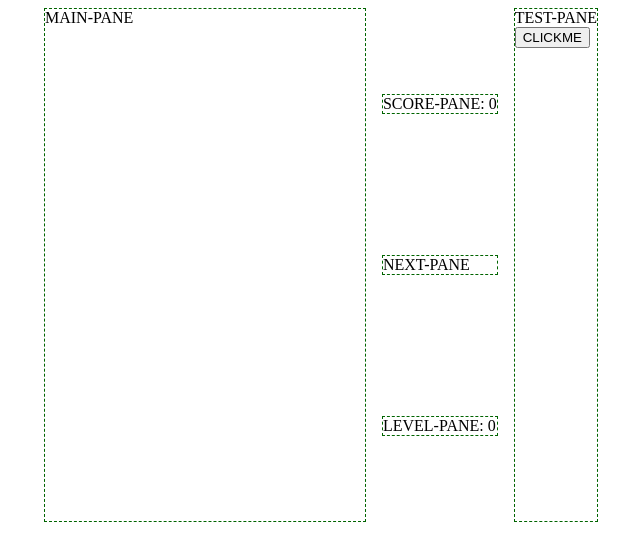
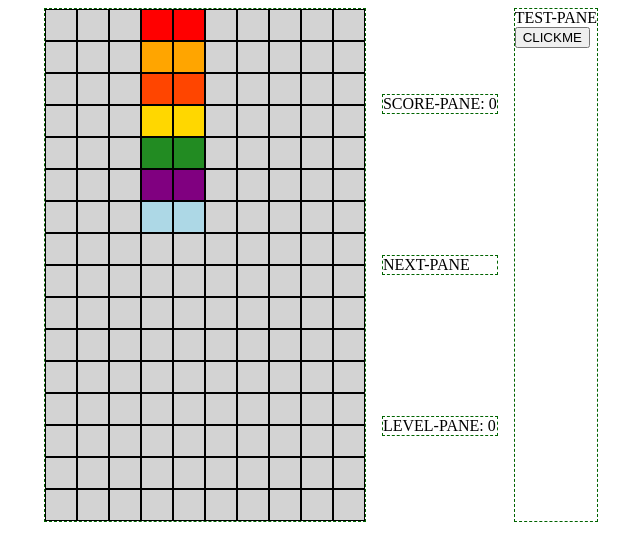
Before and after one commit to flntzr/tetrjs, a React app: page / in a window 1280 px wide. Shown: the top 560 px of the page, without its empty margins (319-959 px from the left). Built offline with nearby package versions, Linux system fonts and the light colour scheme.

Commit message:
Add blocks to main pane and color them depending on their type

```diff
--- a/App.jsx
+++ b/App.jsx
@@ -1,4 +1,5 @@
 import React from 'react';
+import GridBlock from './Block.jsx';
 
 class App extends React.Component {
    render() {
@@ -17,13 +18,13 @@ class GameScene extends React.Component {
             score: 0,
             level: 0,
             grid: [
-                0, 0, 0, 0, 0, 0, 0, 0, 0, 0,
-                0, 0, 0, 0, 0, 0, 0, 0, 0, 0,
-                0, 0, 0, 0, 0, 0, 0, 0, 0, 0,
-                0, 0, 0, 0, 0, 0, 0, 0, 0, 0,
-                0, 0, 0, 0, 0, 0, 0, 0, 0, 0,
-                0, 0, 0, 0, 0, 0, 0, 0, 0, 0,
-                0, 0, 0, 0, 0, 0, 0, 0, 0, 0,
+                0, 0, 0, 1, 1, 0, 0, 0, 0, 0,
+                0, 0, 0, 2, 2, 0, 0, 0, 0, 0,
+                0, 0, 0, 3, 3, 0, 0, 0, 0, 0,
+                0, 0, 0, 4, 4, 0, 0, 0, 0, 0,
+                0, 0, 0, 5, 5, 0, 0, 0, 0, 0,
+                0, 0, 0, 6, 6, 0, 0, 0, 0, 0,
+                0, 0, 0, 7, 7, 0, 0, 0, 0, 0,
                 0, 0, 0, 0, 0, 0, 0, 0, 0, 0,
                 0, 0, 0, 0, 0, 0, 0, 0, 0, 0,
                 0, 0, 0, 0, 0, 0, 0, 0, 0, 0,
@@ -40,7 +41,7 @@ class GameScene extends React.Component {
     render() {
         return (
             <div id="tetrjs-container">
-                <MainPane/>
+                <MainPane grid={this.state.grid}/>
                 <div id="info-group">
                     <ScorePane score={this.state.score}/>
                     <NextPane/>
@@ -81,9 +82,13 @@ class TestPane extends React.Component {
 
 class MainPane extends React.Component {
     render() {
+        let blocks = [];
+        for (let typeNum of this.props.grid) {
+            blocks.push(<GridBlock typeNum={typeNum}/>);
+        }
         return (
             <div id="main-pane" class="pane">
-                MAIN-PANE
+                {blocks}
             </div>
         );
     }
--- /dev/null
+++ b/Block.jsx
@@ -0,0 +1,23 @@
+import React from 'react';
+
+var ColorsEnum = Object.freeze([
+    "block-blank",
+    "block-a",
+    "block-b",
+    "block-c",
+    "block-d",
+    "block-e",
+    "block-f",
+    "block-g"
+
+]);
+
+export default class GridBlock extends React.Component {
+    render() {
+        let blockClass =  ColorsEnum[this.props.typeNum];
+        return (
+            <div class={"grid-block " + blockClass}>
+            </div>
+        );
+    }
+}
--- a/main.scss
+++ b/main.scss
@@ -14,11 +14,43 @@
     }
 
     #main-pane {
-        min-width: 20em;
-        min-height: 32em;
+        width: 20em;
+        height: 32em;
+        display: flex;
+        flex-wrap: wrap;
 
         .grid-block {
             border: 1px solid black;
+            box-sizing: border-box;
+            width: 2em;
+            height: 2em;
+
+            &.block {
+                &-blank {
+                    background-color: lightgray;
+                }
+                &-a {
+                    background-color: red;
+                }
+                &-b {
+                    background-color: orange;
+                }
+                &-c {
+                    background-color: orangered;
+                }
+                &-d {
+                    background-color: gold;
+                }
+                &-e {
+                    background-color: forestgreen;
+                }
+                &-f {
+                    background-color: purple;
+                }
+                &-g {
+                    background-color: lightblue;
+                }
+            }
         }
 
     }
```
